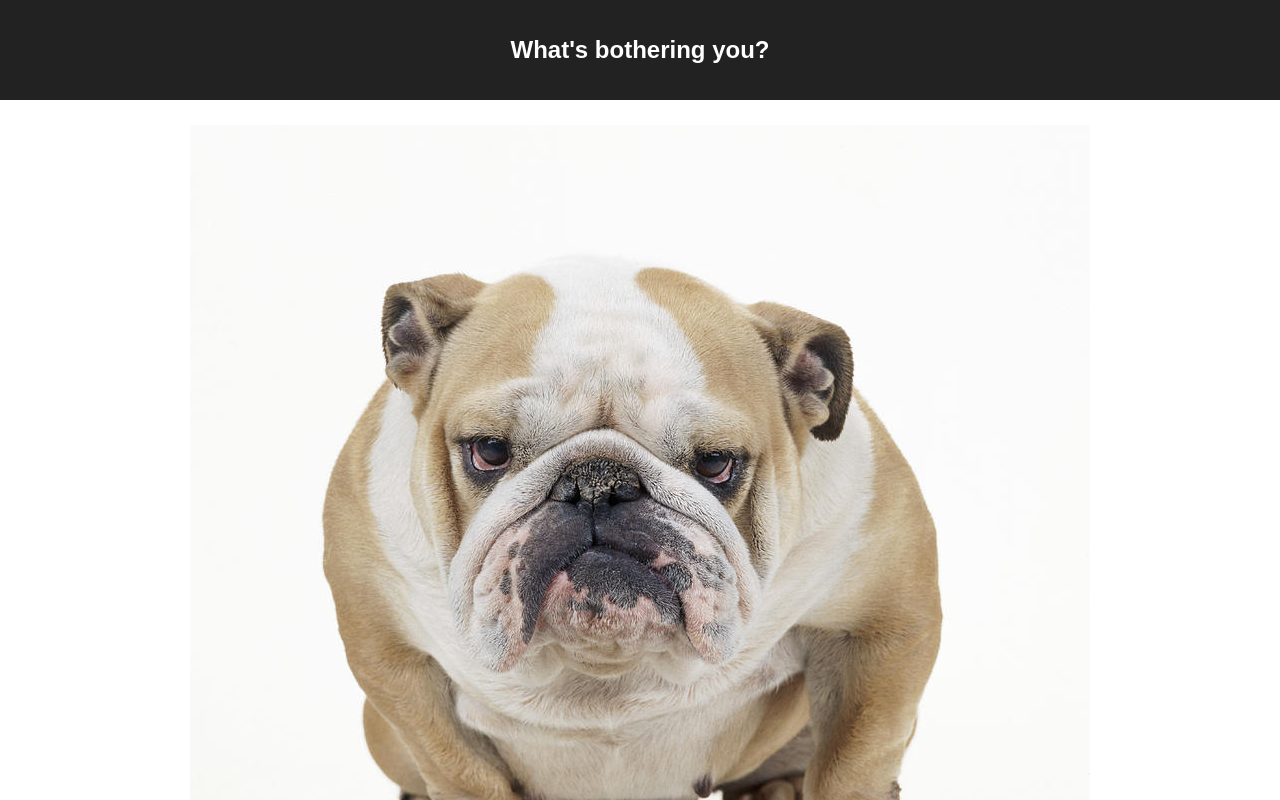
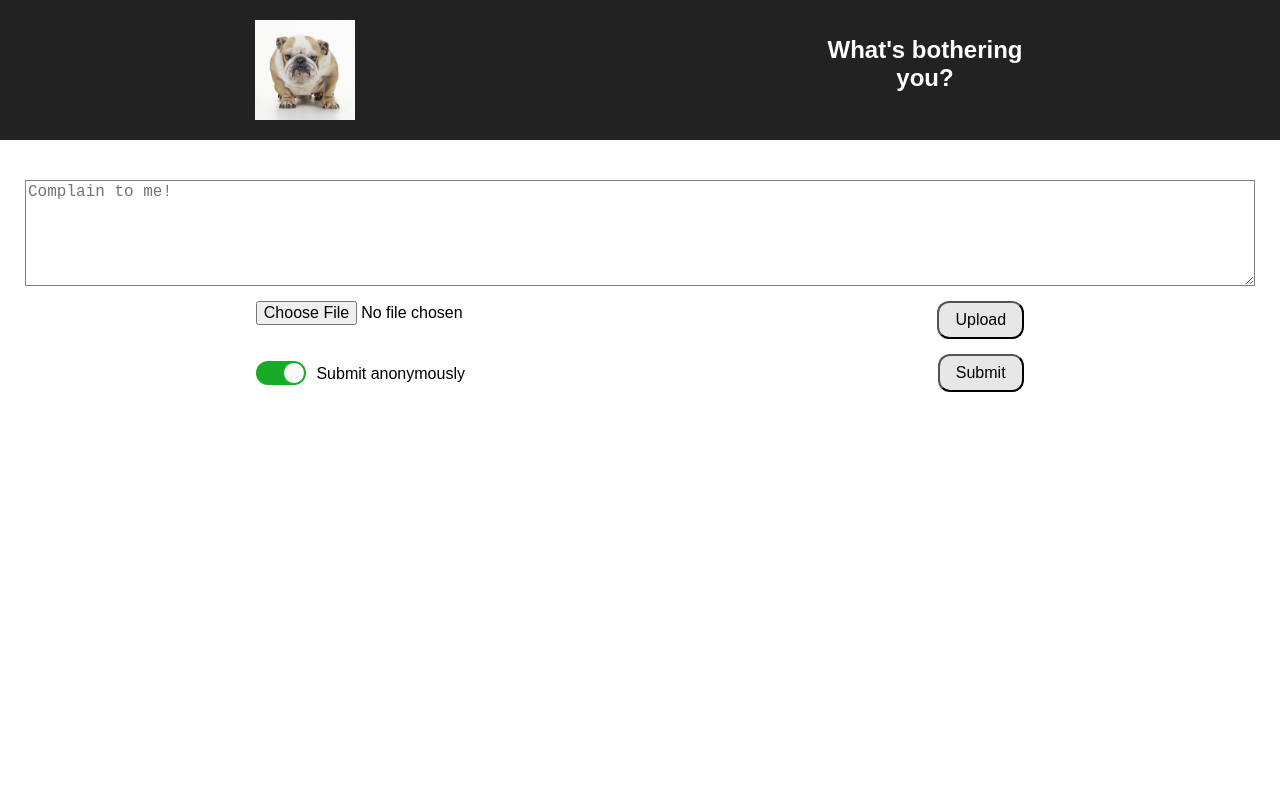
Before and after one commit to ronits-wework/klog-client, a React (Create React App) app: page / in a window 1280 px wide. Shown: the top 800 px of the page. Built offline with nearby package versions, Linux system fonts and the light colour scheme.

Commit message:
add stuff

```diff
--- a/src/App.css
+++ b/src/App.css
@@ -2,16 +2,17 @@
   text-align: center;
 }
 
-.App-logo {
-  animation: App-logo-spin infinite 20s linear;
-  height: 80px;
+.App-header {
+  background-color: #222;
+  height: 100px;
+  padding: 20px;
+  color: white;
+  display: flex;
+  justify-content: space-around;
 }
 
-.App-header {
-  background-color: #222;
-  height: 60px;
-  padding: 20px;
-  color: white;
+.App-header h1 {
+  width: 200px;
 }
 
 .App-title {
@@ -23,6 +24,6 @@
 }
 
 .grumpy {
-  max-width: 100%;
-  max-height: 100%;
+  width: 100px;
+  height: 100px;
 }
--- a/src/App.js
+++ b/src/App.js
@@ -8,10 +8,10 @@ class App extends Component {
     return (
       <div className="App">
         <header className="App-header">
+          <img src={grumpy} className={"grumpy"}/>
           <h1 className="App-title">What's bothering you?</h1>
         </header>
         <div className={"App-body"}>
-          <img src={grumpy} className={"grumpy"}/>
           <ComplainForm/>
         </div>
       </div>
--- a/src/ComplainForm.css
+++ b/src/ComplainForm.css
@@ -30,9 +30,18 @@
 .button {
   background-color: #e7e7e7;
   padding: 8px 16px;
-}
-
-.submit-btn {
   font-size: 16px;
   border-radius: 12px;
 }
+
+.file-upload {
+  display: flex;
+  justify-content: space-around;
+  margin: 0px 10px;
+  padding-bottom: 15px;
+}
+
+.file-upload input {
+  font-size: 16px;
+  width: 240px;
+}
--- a/src/ComplainForm.js
+++ b/src/ComplainForm.js
@@ -9,11 +9,14 @@ class ComplainForm extends Component {
     super(props);
     this.state = {
       value: '',
-      isAnonymous: true
+      isAnonymous: true,
+      uploadedFile: null
     };
 
     this.handleChange = this.handleChange.bind(this);
     this.handleSubmit = this.handleSubmit.bind(this);
+    this.handleFileSelected = this.handleFileSelected.bind(this);
+    this.handleFileUpload = this.handleFileUpload.bind(this);
   }
 
   handleChange(event) {
@@ -25,30 +28,35 @@ class ComplainForm extends Component {
     event.preventDefault();
   }
 
+  handleFileSelected(event) {
+    this.setState({uploadedFile: event.target.files[0]})
+  }
+
+  handleFileUpload() {
+
+  }
+
   render() {
-    const options = {
-      baseUrl: 'http://127.0.0.1',
-      query: {
-        warrior: 'fight'
-      }
-    };
-
     return (
-      <form className={"Complain-form"} onSubmit={this.handleSubmit}>
+      <form className={"Complain-form"}>
         <textarea
           className={"complain-text"}
           value={this.state.value}
           onChange={this.handleChange}
           placeholder={"Complain to me!"}
         />
+        <div className={"file-upload"}>
+          <input type={"file"} onChange={this.handleFileSelected}/>
+          <button className={"file-upload-btn button"} onClick={this.handleFileUpload}>Upload</button>
+        </div>
         <div className={"submit-line"}>
           <label className={"anonymous-label"}>
             <Toggle
               defaultChecked={this.state.isAnonymous}
-              icons={false} />
+              icons={false}/>
             <span>Submit anonymously</span>
           </label>
-          <input className={"submit-btn button"} type="submit" value="Submit"/>
+          <input className={"submit-btn button"} type="submit" value="Submit" onClick={this.handleSubmit} />
         </div>
       </form>
     );
```
